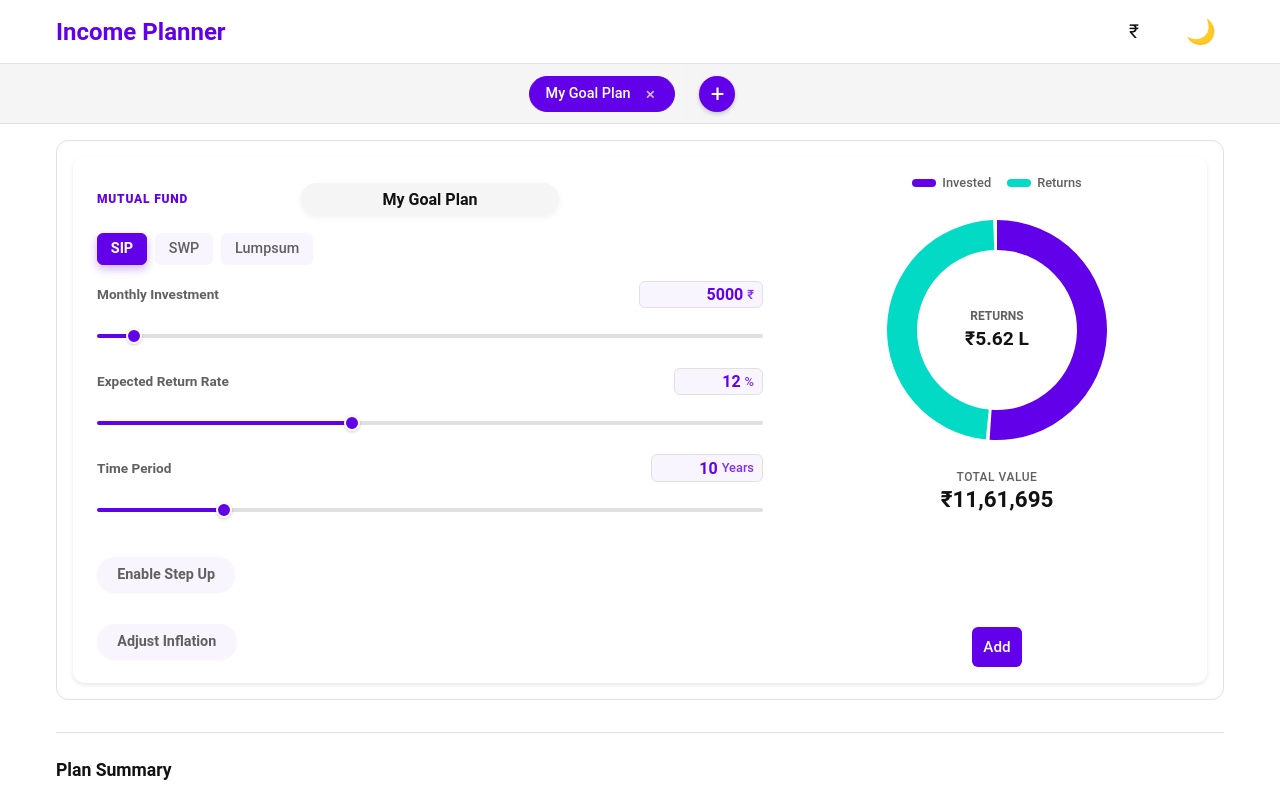
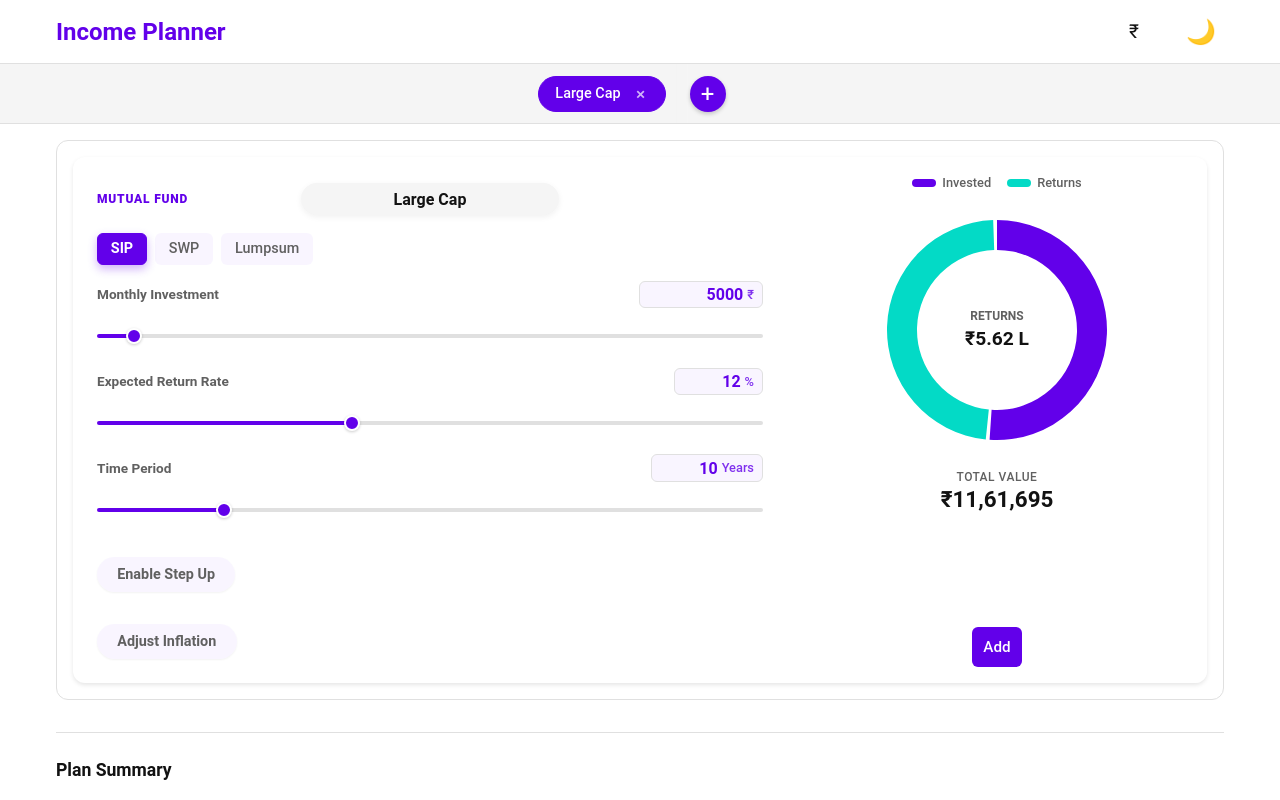
Before and after one commit to Divyansh2134/SumWealth, a React (Vite) app: page / in a window 1280 px wide. Shown: the top 800 px of the page. Built offline with nearby package versions, Linux system fonts and the light colour scheme.

Commit message:
Change Default Name and Reorder Dropdown

```diff
--- a/src/constants/assets.ts
+++ b/src/constants/assets.ts
@@ -1,13 +1,11 @@
 export const ASSET_CLASSES = [
     { id: 'equity', name: 'Equity' },
-
+    { id: 'MF', name: 'Mutual Fund' },
+    { id: 'crypto', name: 'Crypto' },
     { id: 'debt', name: 'Debt' },
     { id: 'gold', name: 'Gold' },
     { id: 'silver', name: 'Silver' },
-    { id: 'metals', name: 'Other Metals' },
-    { id: 'crypto', name: 'Crypto' },
     { id: 'other', name: 'Other' },
-    { id: 'MF', name: 'Mutual Fund' },
 ];
 
 export const CATEGORIES = ['SIP', 'SWP', 'Lumpsum'];
--- a/src/context/CalculatorContext.tsx
+++ b/src/context/CalculatorContext.tsx
@@ -34,7 +34,7 @@ const initialState = {
         {
             id: 'default-sip',
             type: 'SIP',
-            name: 'My Goal Plan',
+            name: 'Large Cap',
             assetClass: 'Mutual Fund',
             createdAt: new Date().toISOString(),
             monthlyAmount: 5000,
```
